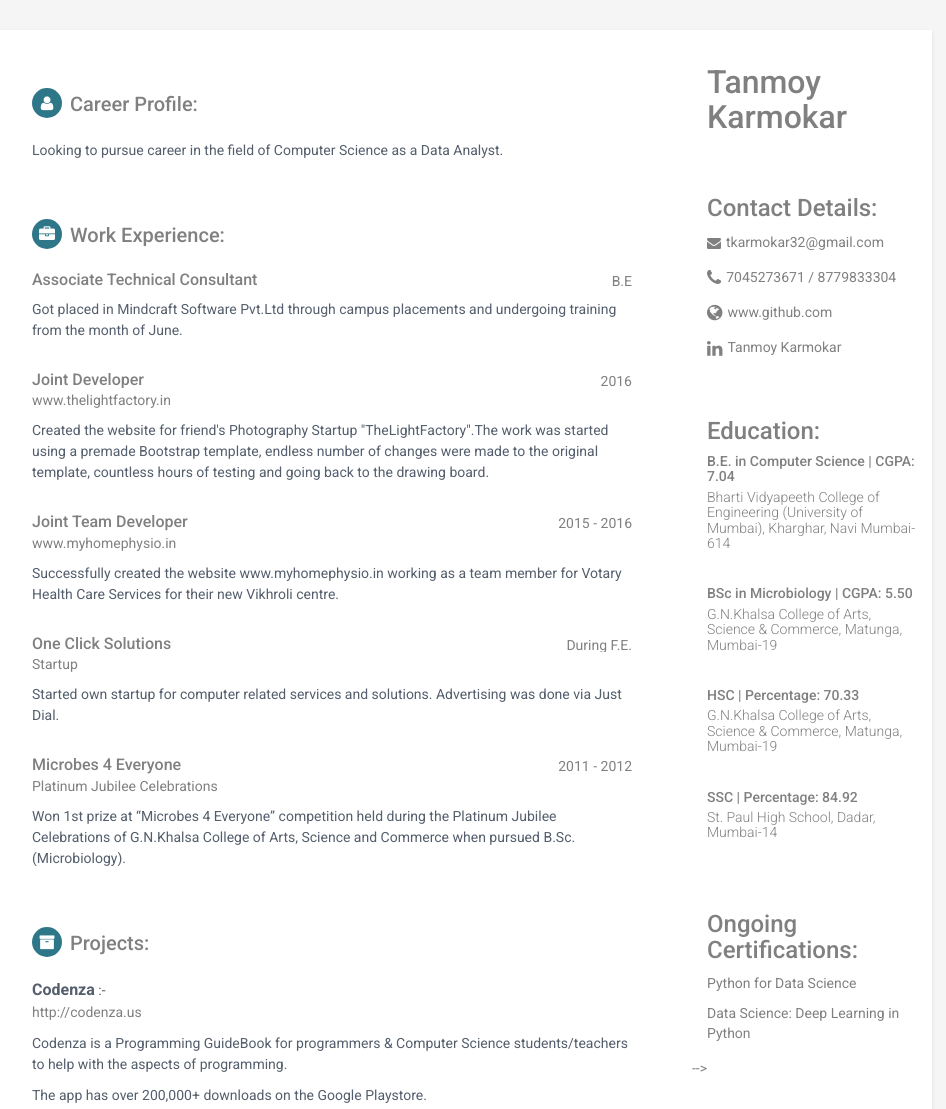
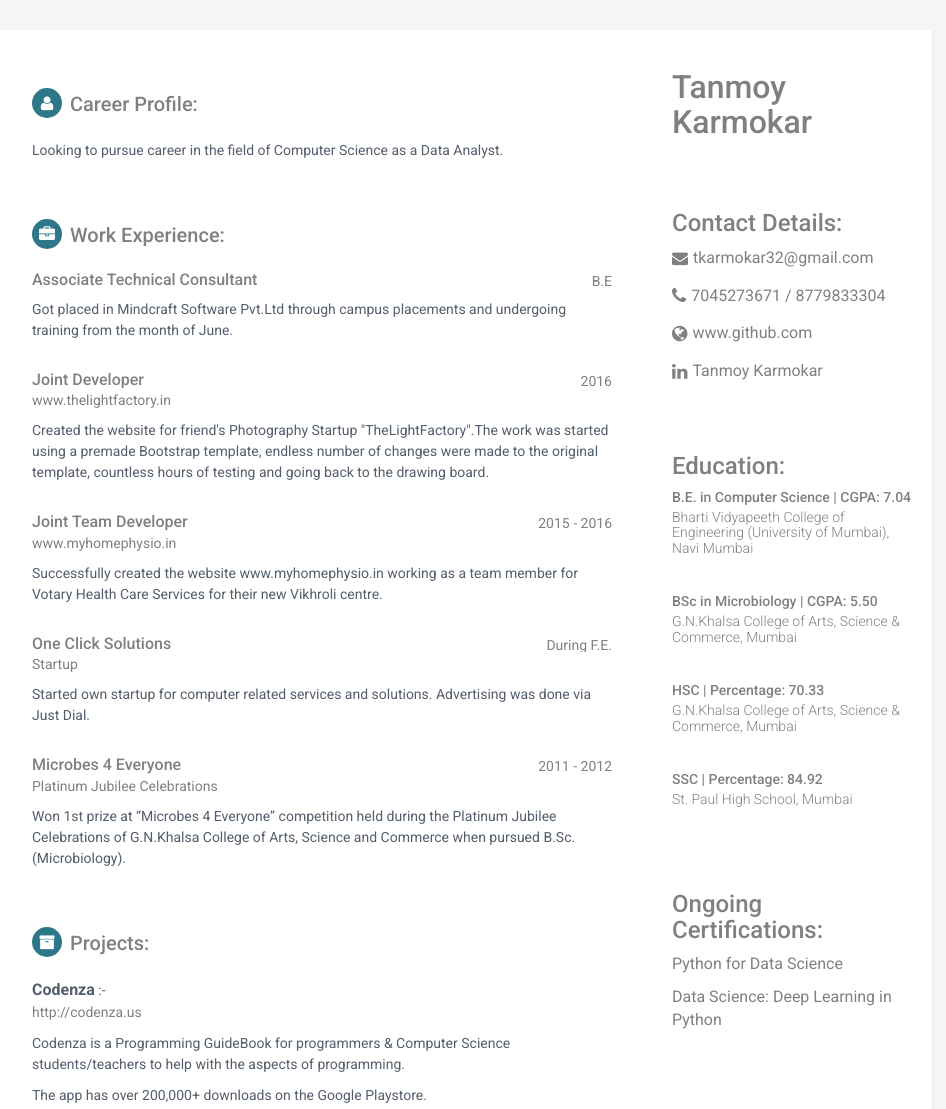
Before and after one commit to tan-infinity93/cv, a plain HTML site: page index.html in a window 1280 px wide. Shown: the top 1109 px of the page, without its empty margins (188-1134 px from the left). Drawn offline with Linux system fonts and the light colour scheme.

Commit message:
Few more changes

```diff
--- a/assets/css/styles.css
+++ b/assets/css/styles.css
@@ -51,6 +51,7 @@ p {
 .wrapper {
   background: #42A8C0;
   max-width: 960px;
+  /*min-width: 960px;*/
   margin: 0 auto;
   position: relative;
   -webkit-box-shadow: 0px 2px 4px rgba(0, 0, 0, 0.1);
@@ -61,7 +62,8 @@ p {
   background: white;
   position: absolute;
   right: 0;
-  width: 240px;
+  /*width: 240px;*/
+  width: 280px;
   height: 100%;
   min-height: 800px;
   color: grey;
@@ -70,7 +72,7 @@ p {
   color: grey;
 }
 .sidebar-wrapper .profile-container {
-  padding: 15px;
+  padding: 20px;
   background: white;
   /*text-align: center;*/
   color: grey;
@@ -89,7 +91,7 @@ p {
   margin-bottom: 0;
 }
 .sidebar-wrapper .profile {
-  margin-bottom: 15px;
+  margin-bottom: 20px;
 }
 .sidebar-wrapper .contact-list .fa {
   margin-right: 5px;
@@ -103,11 +105,13 @@ p {
   margin-bottom: 0;
 }
 .sidebar-wrapper .contact-list .email .fa {
-  font-size: 14px;
+  /*font-size: 14px;*/
+  font-size: 16px;
 }
 .sidebar-wrapper .container-block {
   /*padding: 30px;*/
-  padding: 15px;
+  padding: 20px;
+  font-size: 16px;
 }
 .sidebar-wrapper .container-block-title {
   text-transform: uppercase;
@@ -162,7 +166,8 @@ p {
 .main-wrapper {
   background: #fff;
   padding: 60px;
-  padding-right: 300px;
+  /*padding-right: 300px;*/
+  padding-right: 320px;
 }
 .main-wrapper .section-title {
   /*text-transform: uppercase;*/
--- a/index.html
+++ b/index.html
@@ -52,25 +52,29 @@
                 <h3>Education:</h3>
                 <div class="item">
                     <h4 class="degree">B.E. in Computer Science | CGPA: 7.04</h4>
-                    <h5 class="meta">Bharti Vidyapeeth College of Engineering (University of Mumbai), Kharghar, Navi Mumbai-614</h5>
+                    <!-- <h5 class="meta">Bharti Vidyapeeth College of Engineering (University of Mumbai), Kharghar, Navi Mumbai-614</h5> -->
+                    <h5 class="meta">Bharti Vidyapeeth College of Engineering (University of Mumbai), Navi Mumbai</h5>
                     <div class="time">2012 - 2016</div>
                     <!-- <div class="meta">CGPA: 7.04</div> -->
                 </div><!--//item-->
                 <div class="item">
                     <h4 class="degree">BSc in Microbiology | CGPA: 5.50</h4>
-                    <h5 class="meta">G.N.Khalsa College of Arts, Science &amp; Commerce, Matunga, Mumbai-19</h5>
+                    <!-- <h5 class="meta">G.N.Khalsa College of Arts, Science &amp; Commerce, Matunga, Mumbai-19</h5> -->
+                    <h5 class="meta">G.N.Khalsa College of Arts, Science &amp; Commerce, Mumbai</h5>
                     <div class="time">2011 - 2012</div>
                     <!-- <div class="meta">CGPA: 5.50</div> -->
                 </div>
                 <div class="item">
                 	<h4 class="degree">HSC | Percentage: 70.33</h4>
-                    <h5 class="meta">G.N.Khalsa College of Arts, Science &amp; Commerce, Matunga, Mumbai-19</h5>
+                    <!-- <h5 class="meta">G.N.Khalsa College of Arts, Science &amp; Commerce, Matunga, Mumbai-19</h5> -->
+                    <h5 class="meta">G.N.Khalsa College of Arts, Science &amp; Commerce, Mumbai</h5>
                     <div class="time">2011</div>
                     <!-- <div class="meta">70.33%</div> -->
                 </div>
                 <div class="item">
                 	<h4 class="degree">SSC | Percentage: 84.92</h4>
-                    <h5 class="meta">St. Paul High School, Dadar, Mumbai-14</h5>
+                    <!-- <h5 class="meta">St. Paul High School, Dadar, Mumbai-14</h5> -->
+                    <h5 class="meta">St. Paul High School, Mumbai</h5>
                     <div class="time">2009</div>
                     <!-- <div class="meta">84.92%</div> -->
                 </div><!--//item-->
@@ -82,7 +86,7 @@
                 	<li>Python for Data Science</li>
                     <li>Data Science: Deep Learning in Python</li>
                 </ul>
-            </div> --><!--//interests
+            </div><!--//interests
 
             <div class="interests-container container-block">
                 <h3>Interests</h3>
@@ -195,8 +199,8 @@
                     Application: </p>
                     <p>Language: Java, XML.</p>
                     <p>Technology: Android.</p>
-                    <p>Ownership: Group.</p> -->
-                    <!-- <p>Project Highlights: Codenza was designed on the principle that students who already know the concept of programming shouldn't keep knocking their head for no reason during Assignments/Practicals. This time can be utilized for more productive and research purposes.</p> -->
+                    <p>Ownership: Group.</p>
+                    <p>Project Highlights: Codenza was designed on the principle that students who already know the concept of programming shouldn't keep knocking their head for no reason during Assignments/Practicals. This time can be utilized for more productive and research purposes.</p> -->
 
                     </span>
 
@@ -242,8 +246,7 @@
                     <span class="project-title">
                     <b>SearchWise</b></span> :- <span class="project-tagline">
                     <br>
-                    <p>Find instant services and solutions at your doorstep.
-                    Works in both Mobile, Desktop and Web Environment, search for a particular service or item at your home right from your mobile/PC, etc.</p>
+                    <p>Find instant services and solutions at your doorstep &amp; works in both Mobile, Desktop and Web Environment.</p>
                     <!-- <p>Application: Find instant services and solutions at your doorstep.</p> -->
                     <!-- <p>Language: PHP, MySQL, HTML, JavaScript.</p>
                     <p>Technology: Universal Windows Platform.</p>
```
